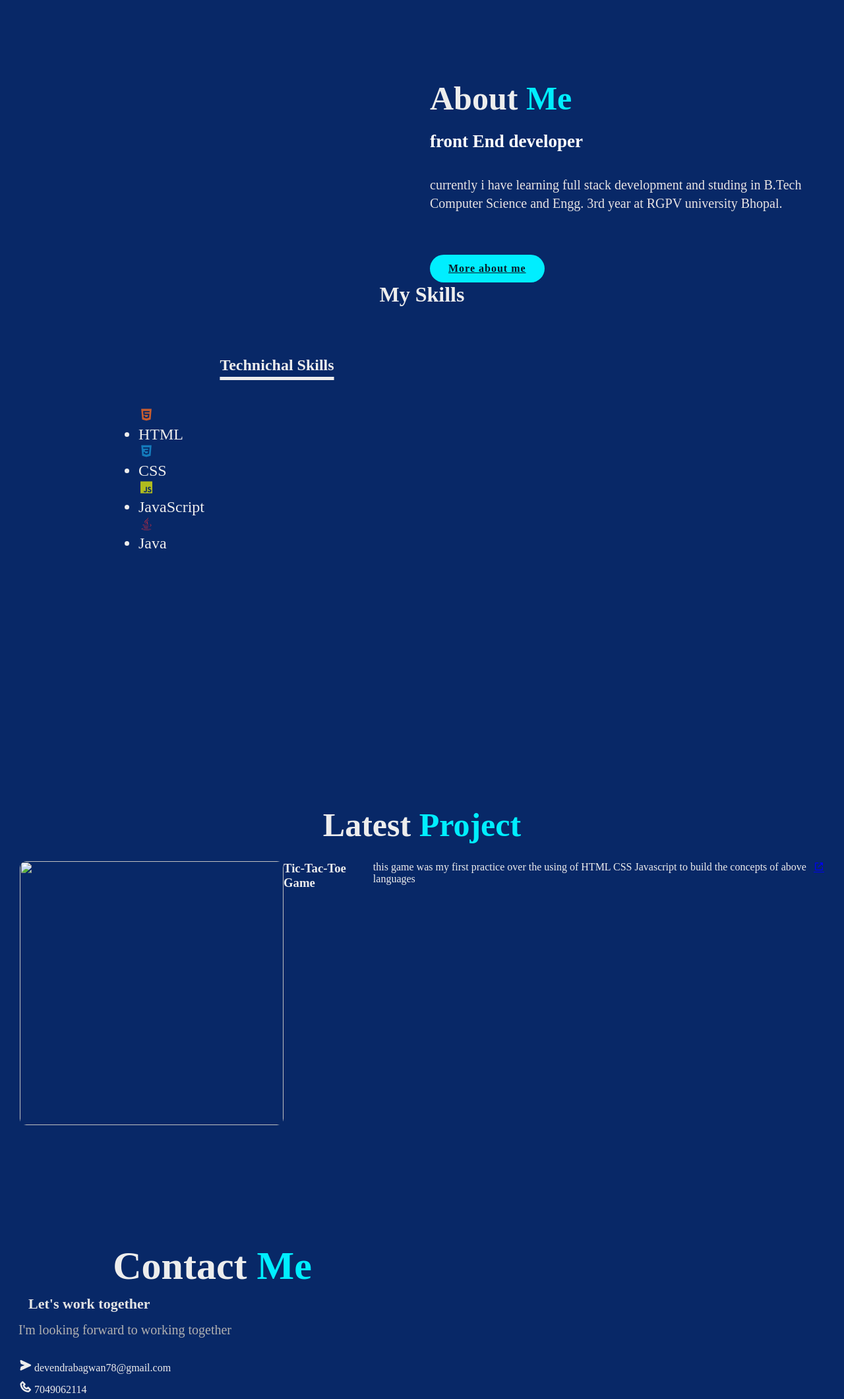
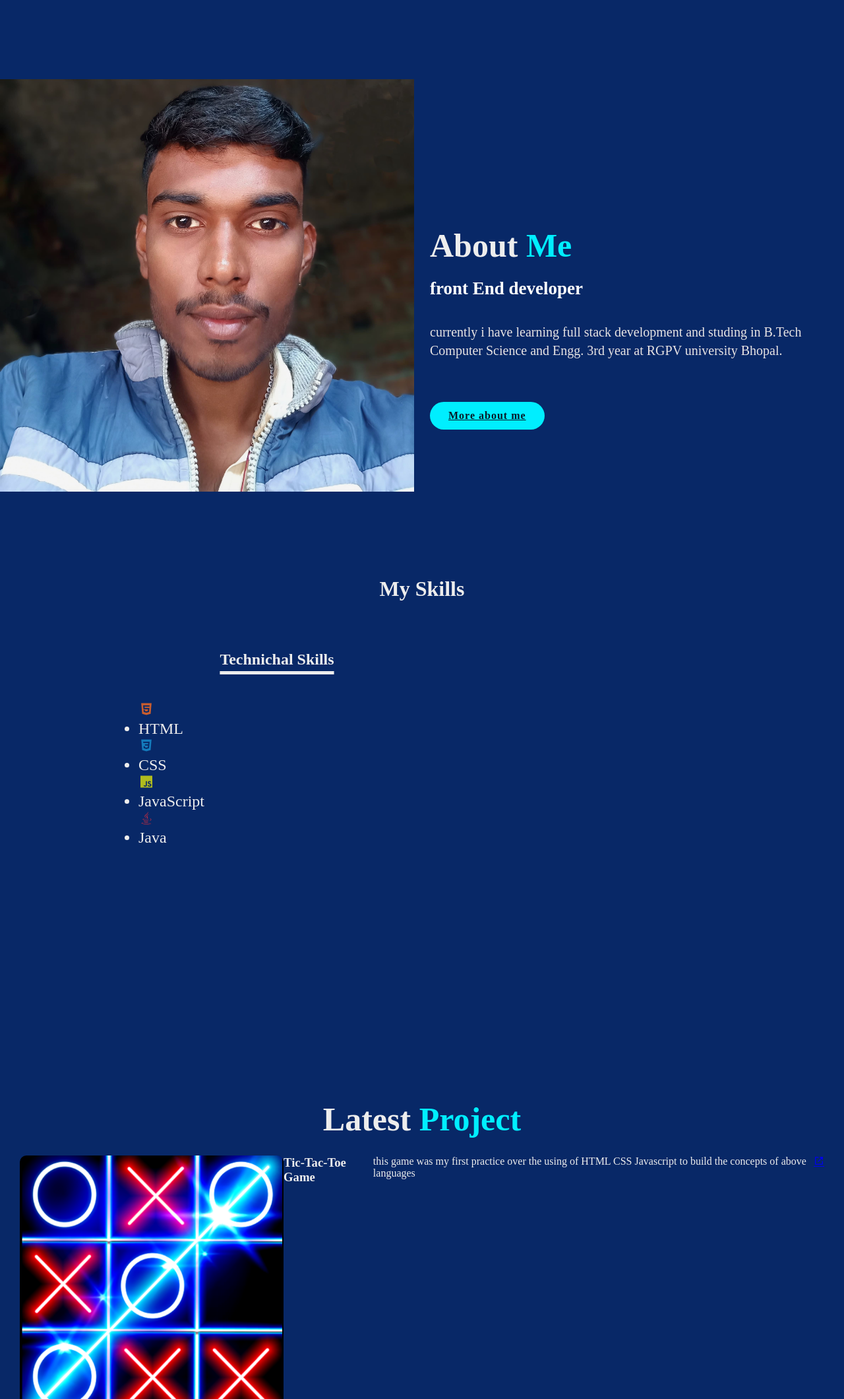
Before and after one commit to Devendrabagwan45/portfolio, a plain HTML site: page index.html in a window 1280 px wide. Shown: the part 680-2800 px from the top of the page at 66% size. Drawn offline with nearby package versions, Linux system fonts and the light colour scheme.

Commit message:
Update index.html

```diff
--- a/index.html
+++ b/index.html
@@ -35,7 +35,7 @@
   </section>
   <section class="about" id="about">
     <div class="about-img">
-      <img height="40%" width="40%" src="./images/me.jpg" alt="">
+      <img height="40%" width="40%" src="./me.jpg" alt="">
     </div>
     <div class="about-text">
       <h2>About <span>Me</span></h2>
@@ -80,7 +80,7 @@
     <h2>Latest <span>Project</span></h2>
     <div class="portfolio-content">
       <span class="row">
-        <img src="images/tic-tac.png">
+        <img src="./tic-tac.png">
         <div class="layer"></div>
           <h3>Tic-Tac-Toe Game </h3>
           <p>this game was my first practice over the using of HTML CSS Javascript
```
